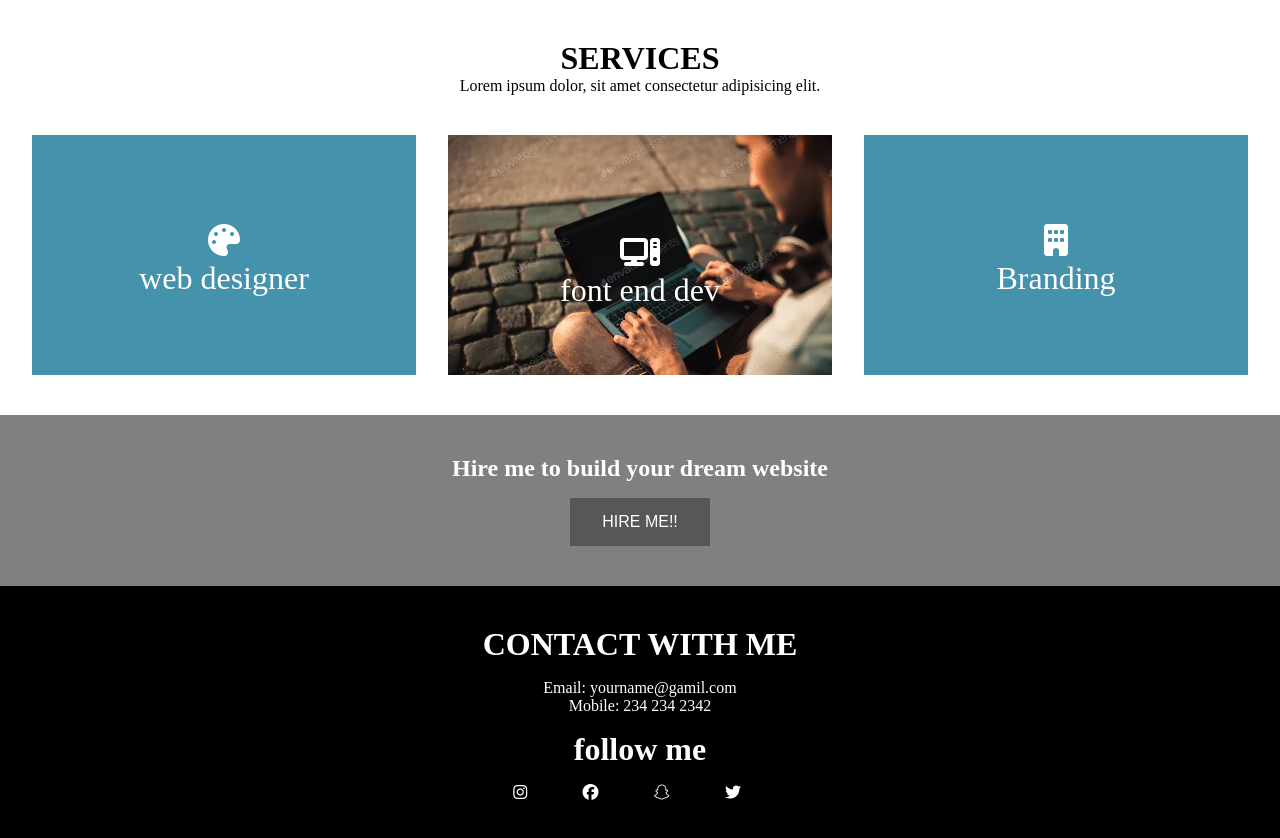
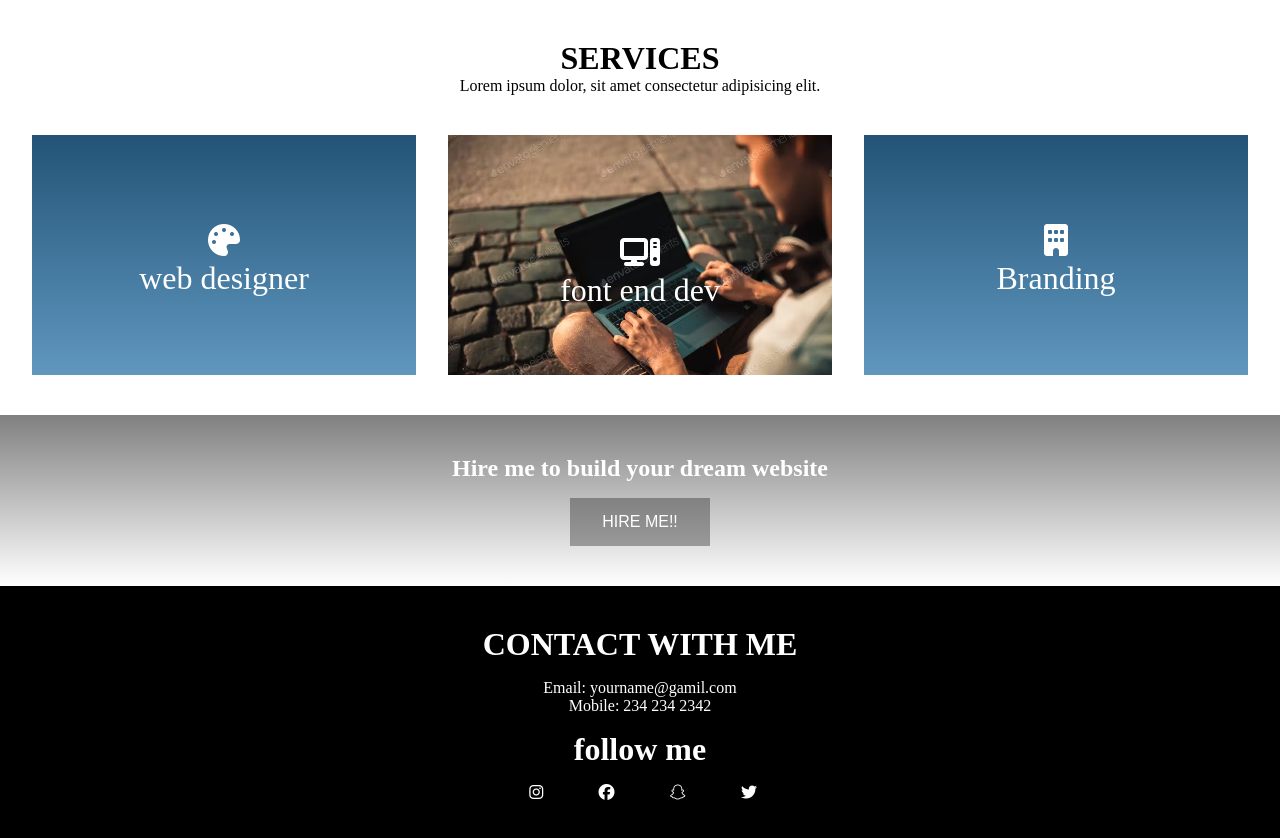
Before and after one commit to NIROLEVIN01/-cyberpro-cite-project-, a plain HTML site: page siteproject.html in a window 1280 px wide. Shown: the part 1400-2238 px from the top of the page. Drawn offline with Linux system fonts and the light colour scheme.

Commit message:
new color update

```diff
--- a/siteproject.css
+++ b/siteproject.css
@@ -24,7 +24,8 @@ a:active{
   align-items: center;
   font-size: x-large;
   position: fixed;
-  background-color: rgb(69, 146, 172) ;
+  background: linear-gradient(#235477,#6097BF);
+  /* background-color: rgb(69, 146, 172) ; */
   z-index: 100;
 }
 
@@ -137,7 +138,8 @@ a:active{
 }
 
 #homepage {
-  background-color: rgb(69, 146, 172);
+  /* background-color: rgb(69, 146, 172); */
+  background:linear-gradient(#235477,#6097BF);
   display: flex;
   align-items: center;
   height: 100vh;
@@ -213,8 +215,12 @@ a:active{
   backface-visibility: hidden;
 }
 
+.flip-card-back {
+  background: linear-gradient(gray, white);
+}
+
 .flip-card-front {
-  background-color: rgb(69, 146, 172);
+  background: linear-gradient(#235477,#6097BF);
   color: black;
 }
 
@@ -224,6 +230,7 @@ a:active{
 
 #footericons {
   margin-top: 2vh;
+  margin-left: 2.5vw;
 }
 
 .flip-card-front1 {
@@ -268,7 +275,8 @@ a:active{
 
 #graysection {
   color: white;
-  background-color: gray;
+  background: linear-gradient(gray,white);
+  /* background-color: gray; */
   text-align: center;
   margin:0%;
   padding: 5vh;
```
